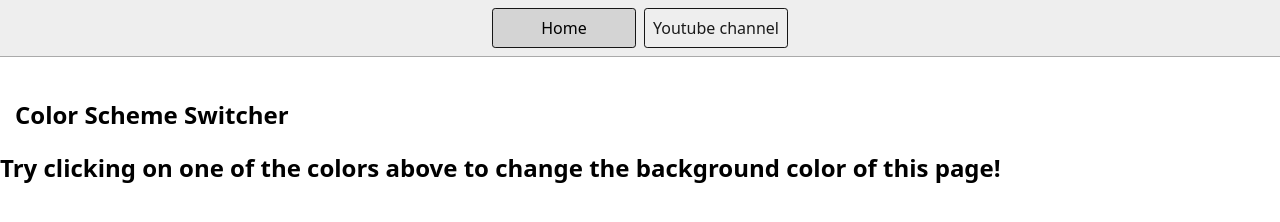
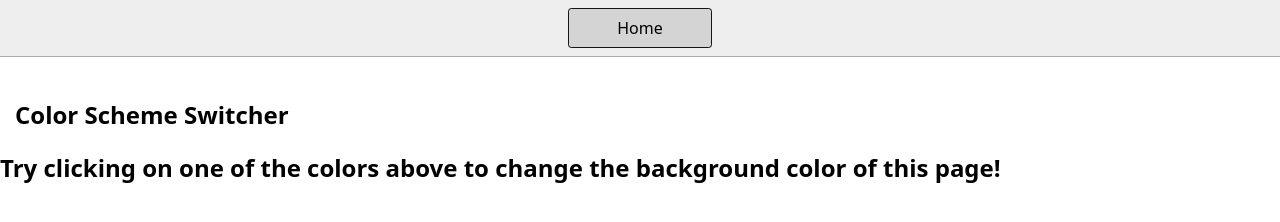
Before and after one commit to Atul-8115/JavaScript-Hitesh, a plain HTML site: page 07_Projects/01_ColorChanger/index.html in a window 1280 px wide. Drawn offline with Linux system fonts and the light colour scheme; files that its build step writes are made by us from their sources.

Commit message:
Today's Second push

```diff
--- a/07_Projects/01_ColorChanger/index.html
+++ b/07_Projects/01_ColorChanger/index.html
@@ -11,9 +11,6 @@
   <body>
     <nav>
       <a href="/" aria-current="page">Home</a>
-      <a target="_blank" href="https://www.youtube.com/@chaiaurcode"
-        >Youtube channel</a
-      >
     </nav>
     <div class="canvas">
       <!-- <a
```
Also changed, not shown: 07_Projects/02_BMICalculator/index.html (+0 -3 lines), 07_Projects/03_DigitalClock/index.html (+0 -3 lines).
